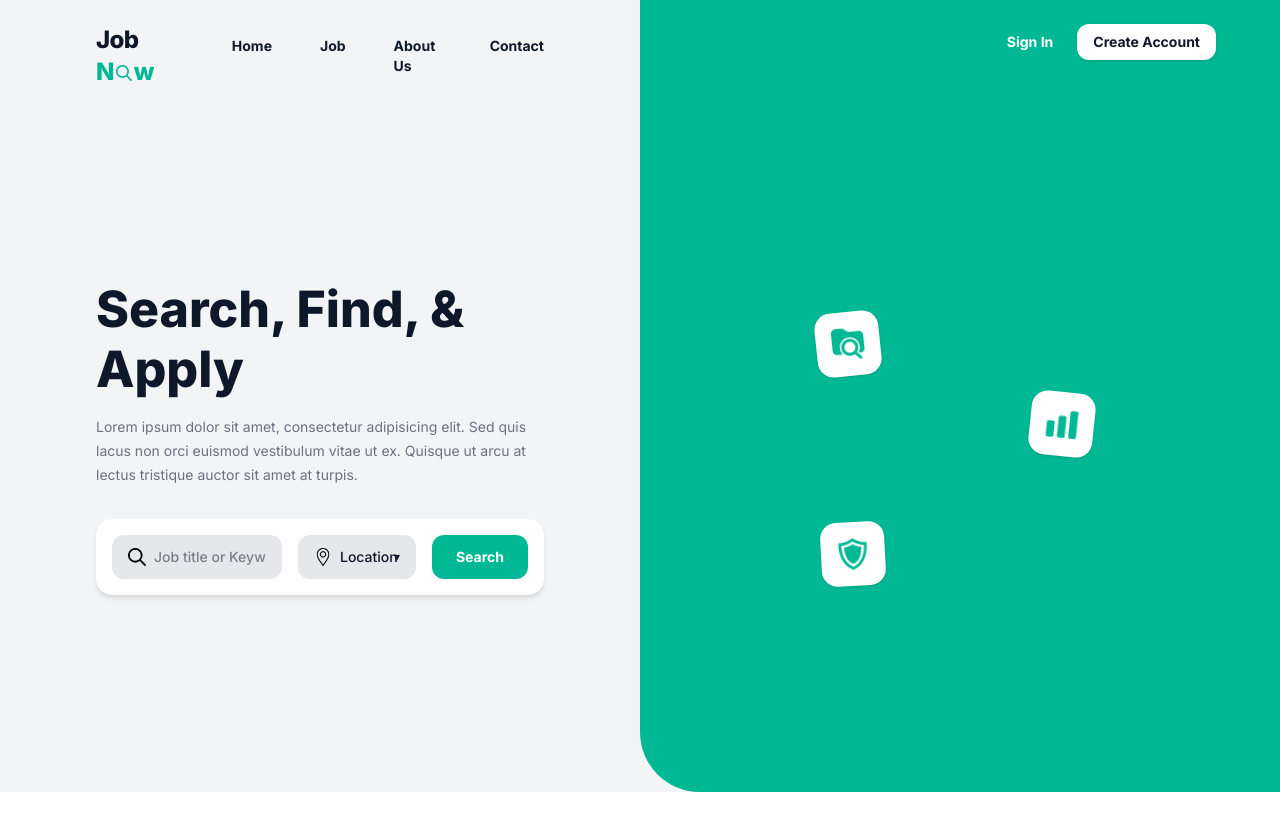
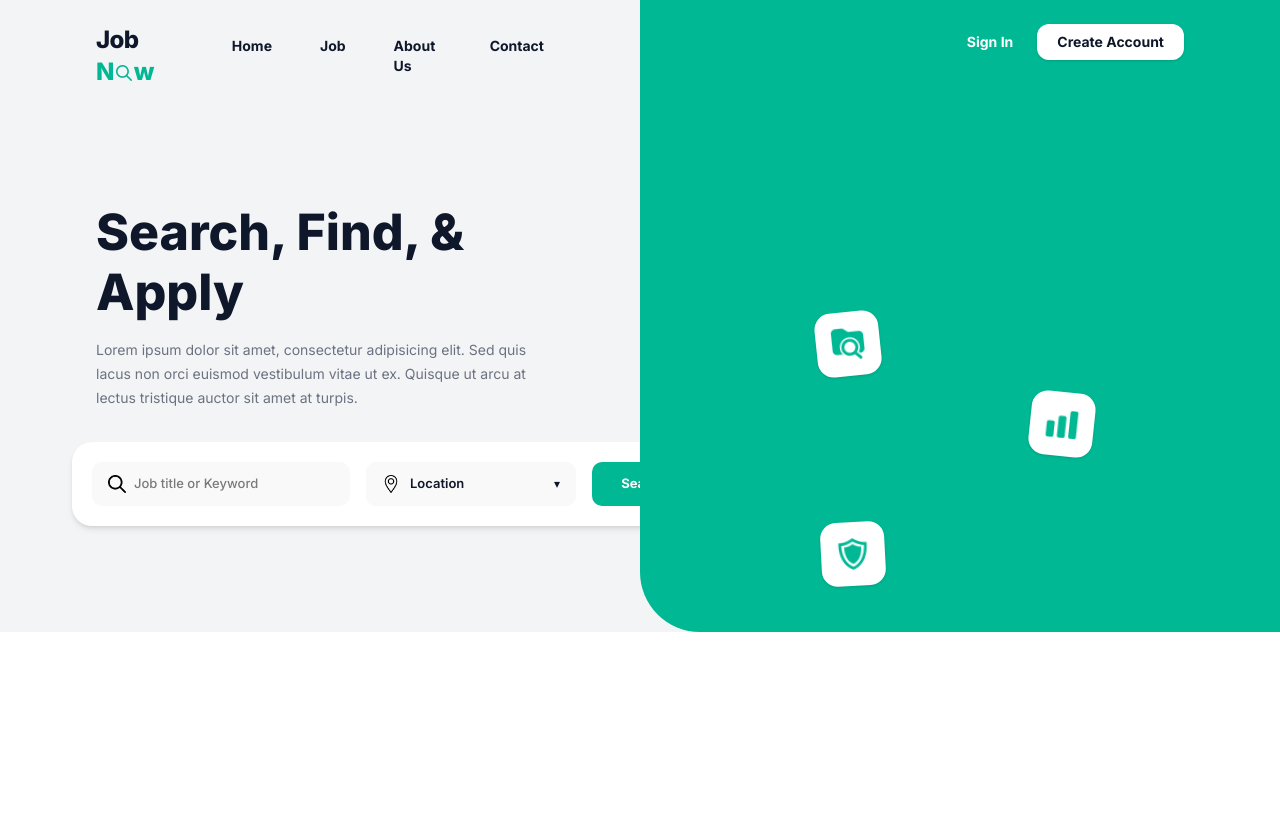
Before and after one commit to joseficani/jobnow, a Next.js app: page / in a window 1280 px wide. Shown: the top 830 px of the page. After the commit the page ends 800 px from the top, so only its background shows below. Built offline with nearby package versions, Linux system fonts and the light colour scheme.

Commit message:
updated code

```diff
--- a/components/Hero.tsx
+++ b/components/Hero.tsx
@@ -1,33 +1,44 @@
-
 import Image from "next/image";
 
 export default function Hero() {
   return (
     <section className="w-full bg-[var(--left)]">
-      <div className="grid w-full md:grid-cols-2">
+      <div className="grid w-full md:grid-cols-2 min-h-[420px] md:min-h-[520px]">
         <div className="bg-[var(--left)]">
-          <div
-            className="
-              px-6
-              pt-10 pb-10
-              md:px-24 md:pt-32 md:pb-32
-              text-center md:text-left
-              flex flex-col justify-center
-              min-h-[520px] md:min-h-[650px]
-            "
-          >
+          <div className="mx-auto w-full max-w-[1200px] px-6 md:px-24 h-full">
+            <div className="pt-10 pb-10 md:pt-20 md:pb-24 flex flex-col justify-center h-full">
+              <div className="w-full max-w-[760px] mx-auto md:mx-0 text-center md:text-left">
                 <h1 className="text-2xl sm:text-3xl md:text-[50px] font-extrabold text-[var(--text)]">
                   Search, Find, &amp; Apply
                 </h1>
 
-            <p className="mt-4 text-sm leading-6 text-[var(--muted)] max-w-[520px] mx-auto md:mx-0">
-              Lorem ipsum dolor sit amet, consectetur adipisicing elit. Sed quis
-              lacus non orci euismod vestibulum vitae ut ex. Quisque ut arcu at
-              lectus tristique auctor sit amet at turpis.
+                <p className="mt-4 text-sm leading-6 text-[var(--muted)]">
+                  Lorem ipsum dolor sit amet, consectetur adipisicing elit. Sed
+                  quis lacus non orci euismod vestibulum vitae ut ex. Quisque ut
+                  arcu at lectus tristique auctor sit amet at turpis.
                 </p>
-            <div className="mt-8 max-w-[620px] mx-auto md:mx-0 rounded-2xl bg-white shadow-md p-3 md:p-4">
-              <div className="flex flex-wrap items-center justify-center md:justify-start gap-3 md:flex-nowrap md:gap-4">
-                <div className="flex flex-1 min-w-[170px] items-center gap-2 rounded-xl bg-[#e5e7eb] px-3 py-2.5 md:px-4 md:py-3">
+                <div className="mt-8 md:-ml-6">
+                  <div
+                    className="
+                      rounded-2xl bg-white shadow-md
+                      p-3 md:p-0
+                      md:w-[651px] md:h-[84px] md:rounded-[20px]
+                      md:flex md:items-center md:gap-4 md:px-5
+                      mx-auto md:mx-0
+                    "
+                  >
+                    <div className="flex items-center justify-center md:justify-start gap-3 md:gap-4 flex-nowrap w-full">
+                      <div
+                        className="
+                          flex items-center gap-2
+                          h-[44px]
+                          rounded-[10px]
+                          bg-[#f9f9f9]
+                          px-4
+                          flex-1 min-w-0
+                          md:w-[258px] md:flex-none
+                        "
+                      >
                         <Image
                           src="/images/icon-search.png"
                           alt="Search"
@@ -36,35 +47,78 @@ export default function Hero() {
                           className="shrink-0"
                         />
                         <input
-                    className="w-full bg-transparent text-sm font-medium outline-none"
+                          className="w-full bg-transparent text-[13px] font-medium outline-none placeholder:text-[#7a7a7a]"
                           placeholder="Job title or Keyword"
                         />
                       </div>
-                <div className="flex w-[150px] md:w-[180px] items-center justify-between rounded-xl bg-[#e5e7eb] px-3 py-2.5 md:px-4 md:py-3 text-sm font-medium">
-                  <div className="flex items-center gap-2">
+                      <div
+                        className="
+                          relative
+                          h-[44px]
+                          rounded-[10px]
+                          bg-[#f9f9f9]
+                          flex-1 min-w-[120px]
+                          md:w-[210px] md:flex-none
+                        "
+                      >
                         <Image
                           src="/images/icon-location.png"
                           alt="Location"
                           width={18}
                           height={18}
-                      className="shrink-0"
+                          className="absolute left-4 top-1/2 -translate-y-1/2"
                         />
-                    <span>Location</span>
+
+                        <select
+                          className="
+                            w-full h-full
+                            appearance-none
+                            rounded-[10px]
+                            bg-[#f9f9f9]
+                            pl-11 pr-10
+                            text-[13px] font-semibold
+                            outline-none cursor-pointer
+                          "
+                          defaultValue=""
+                        >
+                          <option value="" disabled>
+                            Location
+                          </option>
+                          <option value="beirut">Beirut</option>
+                          <option value="zahle">Zahle</option>
+                          <option value="tripoli">Tripoli</option>
+                          <option value="saida">Saida</option>
+                        </select>
+
+                        <span className="pointer-events-none absolute right-4 top-1/2 -translate-y-1/2 text-xs">
+                          ▾
+                        </span>
                       </div>
-                  <span className="text-xs">▾</span>
-                </div>
-                <button className="rounded-xl bg-[var(--brand)] px-5 py-2.5 md:px-6 md:py-3 text-sm font-bold text-white">
+                      <button
+                        className="
+                          h-[44px]
+                          rounded-[10px]
+                          bg-[var(--brand)]
+                          text-[13px] font-bold text-white
+                          px-6 shrink-0
+                          md:w-[103px] md:px-0
+                        "
+                      >
                         Search
                       </button>
                     </div>
                   </div>
-            <div className="h-10 md:hidden" />
+                </div>
+                <div className="h-8 md:hidden" />
+              </div>
+            </div>
           </div>
         </div>
         <div className="relative bg-[var(--brand)] md:rounded-bl-[60px]">
-          <div className="relative px-6 py-14 md:px-24 md:py-20">
-            <div className="relative h-[360px] sm:h-[390px] md:h-[520px]">
-              <div className="absolute left-[52px] top-[95px] md:left-[80px] md:top-[120px] grid h-16 w-16 -rotate-6 place-items-center rounded-2xl bg-white shadow-sm">
+          <div className="mx-auto w-full max-w-[1200px] px-6 md:px-24">
+            <div className="relative h-[420px] sm:h-[460px] md:h-full py-10 md:py-20">
+              <div className="relative h-full">
+                <div className="absolute left-[38px] top-[90px] md:left-[80px] md:top-[120px] grid h-16 w-16 -rotate-6 place-items-center rounded-2xl bg-white shadow-sm">
                   <Image
                     src="/images/tile-search.png"
                     alt="Tile Search"
@@ -72,7 +126,8 @@ export default function Hero() {
                     height={34}
                   />
                 </div>
-              <div className="absolute right-[60px] top-[160px] md:right-[90px] md:top-[200px] grid h-16 w-16 rotate-6 place-items-center rounded-2xl bg-white shadow-sm">
+
+                <div className="absolute right-[38px] top-[140px] md:right-[90px] md:top-[200px] grid h-16 w-16 rotate-6 place-items-center rounded-2xl bg-white shadow-sm">
                   <Image
                     src="/images/tile-chart.png"
                     alt="Tile Chart"
@@ -80,7 +135,8 @@ export default function Hero() {
                     height={34}
                   />
                 </div>
-              <div className="absolute left-[58px] top-[235px] md:left-[85px] md:top-[330px] grid h-16 w-16 -rotate-3 place-items-center rounded-2xl bg-white shadow-sm">
+
+                <div className="absolute left-[38px] top-[250px] md:left-[85px] md:top-[330px] grid h-16 w-16 -rotate-3 place-items-center rounded-2xl bg-white shadow-sm">
                   <Image
                     src="/images/tile-shield.png"
                     alt="Tile Shield"
@@ -92,6 +148,7 @@ export default function Hero() {
             </div>
           </div>
         </div>
+      </div>
     </section>
   );
 }
--- a/components/Navbar.tsx
+++ b/components/Navbar.tsx
@@ -1,4 +1,3 @@
-
 "use client";
 
 import Image from "next/image";
@@ -11,7 +10,7 @@ export default function Navbar() {
     <header className="bg-white">
       <div className="grid w-full md:grid-cols-2">
         <div className="bg-[var(--left)]">
-          <div className="px-6 py-6 md:px-24">
+          <div className="mx-auto w-full max-w-[1200px] px-6 py-6 md:px-24">
             <div className="hidden md:flex items-center gap-10">
               <div className="text-2xl font-extrabold tracking-tight">
                 Job
@@ -30,6 +29,7 @@ export default function Navbar() {
                   w
                 </span>
               </div>
+
               <nav className="hidden md:flex gap-12 text-sm font-bold">
                 <a href="#">Home</a>
                 <a href="#">Job</a>
@@ -57,6 +57,7 @@ export default function Navbar() {
                   </span>
                 </div>
               </div>
+
               <div className="absolute right-0 top-1/2 -translate-y-1/2">
                 <button
                   onClick={() => setOpen((v) => !v)}
@@ -69,21 +70,25 @@ export default function Navbar() {
             </div>
           </div>
         </div>
+
         <div className="bg-[var(--brand)] hidden md:block">
-          <div className="hidden md:flex items-center justify-end gap-6 px-10 py-6 md:px-16">
+          <div className="mx-auto w-full max-w-[1200px] px-6 py-6 md:px-24">
+            <div className="hidden md:flex items-center justify-end gap-6">
               <a href="#" className="text-sm font-bold text-white">
                 Sign In
               </a>
 
               <a
                 href="#"
-              className="rounded-xl bg-white px-4 py-2 text-sm font-bold text-[var(--text)] shadow"
+                className="rounded-xl bg-white px-5 py-2 text-sm font-bold text-[var(--text)] shadow"
               >
                 Create Account
               </a>
             </div>
           </div>
         </div>
+      </div>
+
       {open && (
         <div className="md:hidden bg-[var(--left)] px-6 pb-5">
           <nav className="flex flex-col gap-3 text-sm font-bold">
```
Lines whose indentation alone changed are shown as unchanged.
